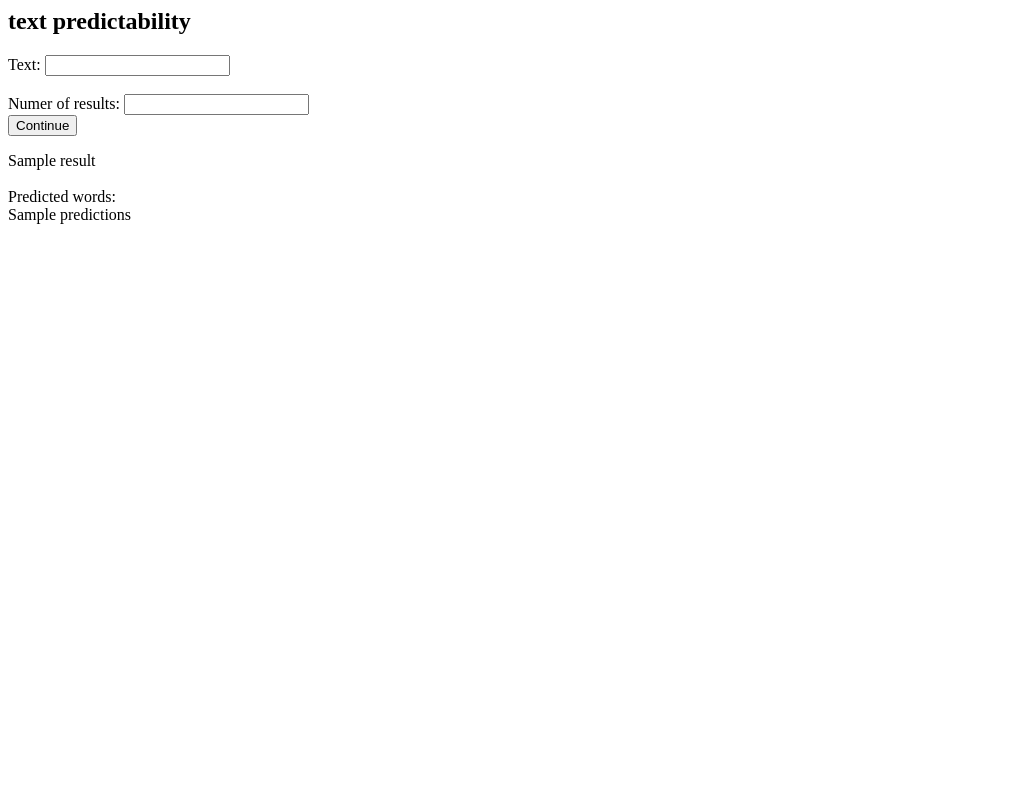
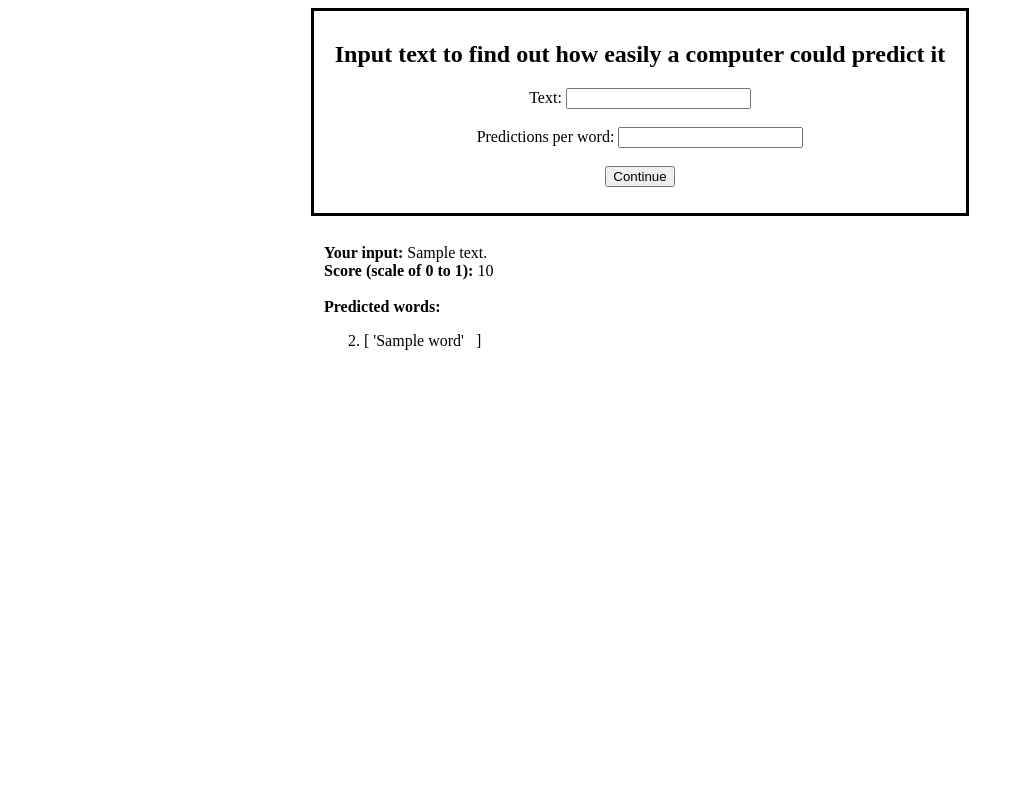
Before and after one commit to adomaatobrah/simplewebpage, a Flask app: template April/webapp/templates/home.html in a window 1280 px wide. Shown: the whole page, without its empty margins (0-1024 px from the left). Run offline with Flask 2, Linux system fonts and the light colour scheme; the template is opened without the code that fills it: most values are stand-ins (such as "Sample title", 1, 10 or a date in 2020).

Commit message:
added text color and formatting

```diff
--- a/April/webapp/templates/home.html
+++ b/April/webapp/templates/home.html
@@ -1,11 +1,44 @@
+
+<style>
+.center {
+    margin: auto;
+    width: 50%;
+    border: 3px solid black;
+    padding: 10px;
+  }
+
+.results {
+    margin: auto;
+    width: 50%;
+   padding: 10px;
+}
+</style>
+
 <html><body>
-    <h2>text predictability</h2>
-    <form action="/result">
+    <div class="center">
+    <h2 style = "text-align:center">Input text to find out how easily a computer could predict it</h2>
+    <form action="/result" style = "text-align:center">
         Text: <input type='text' name='text'><br><br>
-        Numer of results: <input type='text' name='number'><br>
+        Predictions per word: <input type='text' name='number'><br><br>
         <input type='submit' value='Continue'>
     </form>
-    {{ result }} <br><br>
-    Predicted words:<br>
-    {{ predictions }}
+    </div><br>
+
+    <div class="results">
+    <strong>Your input:</strong> {{ usertext }} <br>
+    <strong>Score (scale of 0 to 1):</strong> {{ score }}<br><br>
+    <strong>Predicted words:</strong><br>
+    <ol start="2">
+    {% for predictiondict in predictions %}
+        <li>[
+        {% for word in predictiondict %}
+            <span style="color:{{ predictiondict[word] }}; ">
+            '{{ word }}' &nbsp;
+            </span>
+        {% endfor %} ]
+        </li>
+        <br>
+    {% endfor %}
+    </ol>
+    </div>
 </body></html>
--- a/April/webapp/webapp2.py
+++ b/April/webapp/webapp2.py
@@ -11,6 +11,7 @@ model = GPT2LMHeadModel.from_pretrained('gpt2')
 @app.route('/')
 def form():
     return render_template("home.html")
+
 
 @app.route('/result')
 def result():
@@ -26,24 +27,28 @@ def result():
 
     num = 0
     predictability = 0
-    decoded_prediction_list = []
-    prediction_str = ""
+    list_of_dicts = []
 
     for x in range(0, encoded_prompt.numel()-1):
+        prediction_dict = {}
         prediction_list = [(index.item()) for index in prediction_scores[0, num].topk(num_results).indices]
-        decoded_prediction_list.append([tokenizer.decode(index.item()) for index in prediction_scores[0, num].topk(num_results).indices])
 
-        if encoded_prompt[0, num+1] in prediction_list:
-            predictability_rank = prediction_list.index(encoded_prompt[0, num+1])
-            predictability += 1 - predictability_rank / vocabulary_size
+        for index in prediction_scores[0, num].topk(num_results).indices:
+            word = tokenizer.decode(index.item())
+            if index.item() == encoded_prompt[0, num+1]:
+                prediction_dict.update({word:"blue"})
+                predictability_rank = prediction_list.index(encoded_prompt[0, num+1])
+                predictability += 1 - predictability_rank / vocabulary_size
+            else:
+                prediction_dict.update({word : "black"})
+
+        list_of_dicts.append(prediction_dict)
 
         num += 1
 
-    wordnum = 2
-    for wordnum, ele in enumerate(decoded_prediction_list):
-        prediction_str = prediction_str + "\nword " + str(wordnum) + ": " + str(ele)
-        wordnum += 1
+    final_score = str(predictability/(encoded_prompt.numel()-1))
 
-    resulttext = "Predictability score for \"" + prompt_text + "\": " + str(predictability/(encoded_prompt.numel()-1))
-
-    return render_template("home.html", predictions = prediction_str, result = resulttext)
+    return render_template("home.html",
+                            predictions = list_of_dicts,
+                            usertext = prompt_text,
+                            score = final_score)
```
Also changed, not shown: April/webapp/templates/template.html (added).
